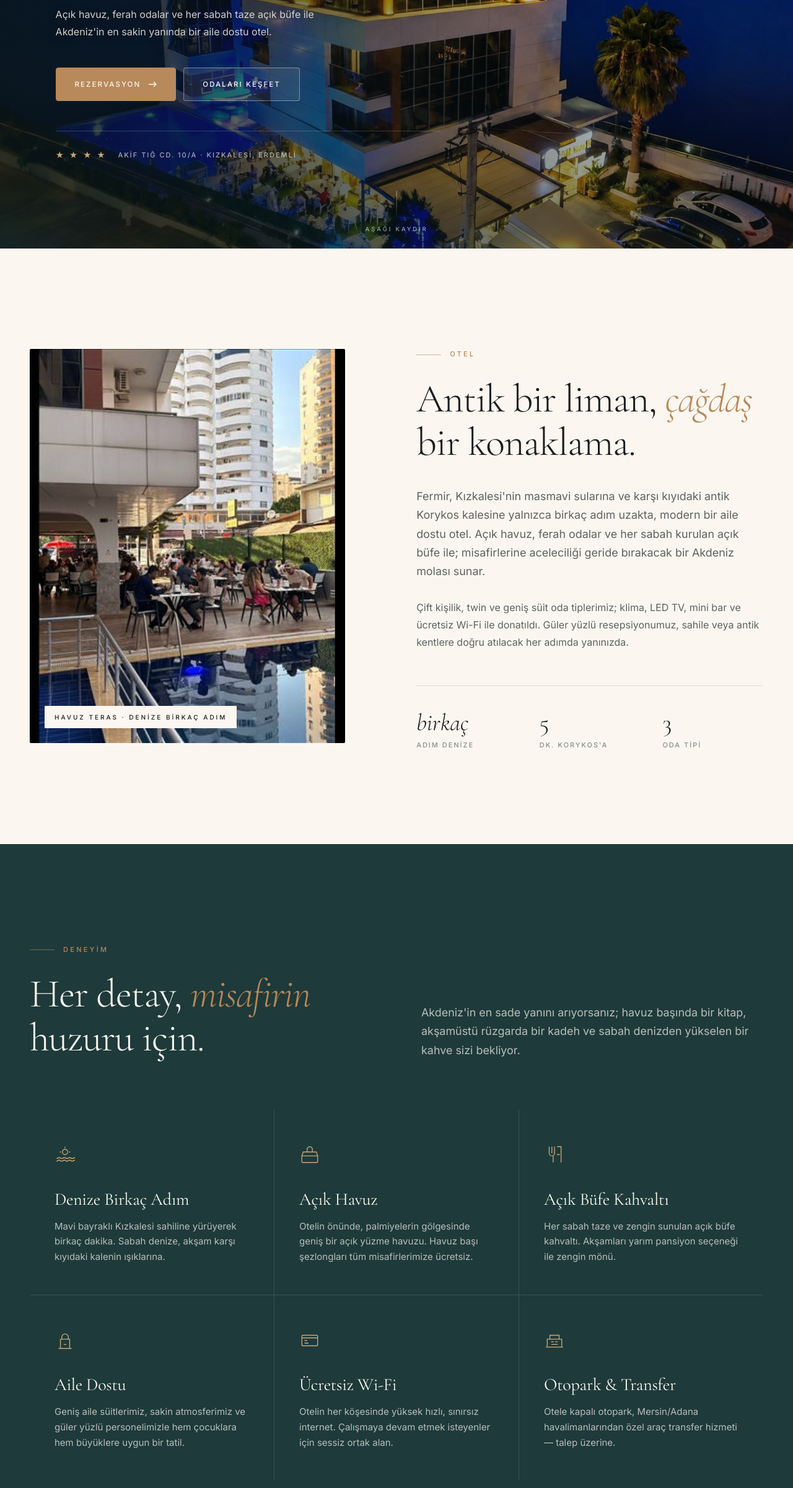
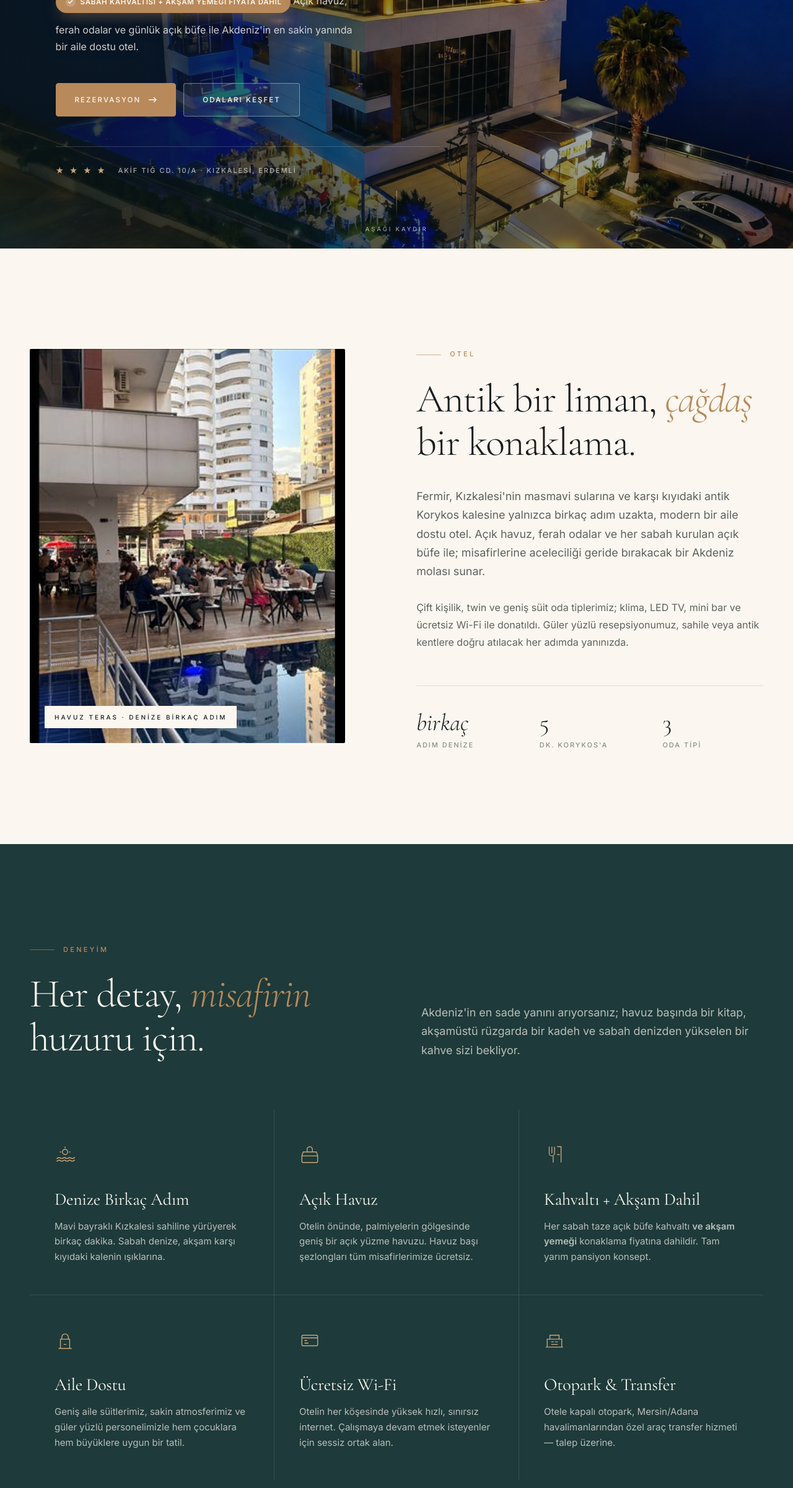
Before and after one commit to enssgenc/mersinfenrirotel, a plain HTML site: page index.html in a window 1280 px wide. Shown: the part 399-2800 px from the top of the page at 62% size. Drawn offline with nearby package versions, Linux system fonts and the light colour scheme.

Commit message:
feat: half-board (kahvalti + aksam) emphasis + nav__mobile cache-immune
Half-board (yarım pansiyon) is the actual product. Surfacing it across
every customer-decision touchpoint:

- <title> and meta description: 'Yarım Pansiyon' replaces 'Denize Yakın'
- og:title / og:description match
- Hero: new bronze pill badge above the sub-paragraph
  ('Sabah kahvaltısı + akşam yemeği fiyata dahil')
- Experience grid: 'Açık Büfe Kahvaltı' card renamed to
  'Kahvaltı + Akşam Dahil' with stronger copy
- Dining section: eyebrow 'Restoran · Yarım Pansiyon', headline
  'Kahvaltı ve akşam yemeği fiyata dahil', bronze 'dahil' marker
  on the Sabah / Akşam list items
- Hotel JSON-LD: amenityFeature renamed to 'Açık Büfe Kahvaltı Dahil'
  and 'Akşam Yemeği Dahil (Yarım Pansiyon)'; description rewritten
- FAQPage + visible SSS: question rewritten to 'Yemekler fiyata
  dahil mi?' with explicit half-board answer

nav__mobile hardening:
- Default rule now uses display: none !important
- @media mobile block uses display: flex !important
- Eliminates the symptom users saw on iPhone where stale CSS or odd
  cascade order leaked the menu links into the page body

```diff
--- a/css/styles.css
+++ b/css/styles.css
@@ -366,8 +366,10 @@ p { margin: 0; }
 }
 
 /* Mobile menu container — hidden by default at every breakpoint;
-   only the mobile @media query below opts it back in.            */
-.nav__mobile { display: none; }
+   only the mobile @media query below opts it back in. !important
+   prevents any stale cached CSS or specificity quirk from leaking
+   the menu links into the page flow.                              */
+.nav__mobile { display: none !important; }
 
 .nav__toggle span {
   position: absolute;
@@ -498,6 +500,37 @@ p { margin: 0; }
   margin-bottom: 44px;
   text-shadow: 0 1px 14px rgba(0, 0, 0, 0.45);
   animation: hero-fade-up 1s var(--ease-out) 0.45s both;
+}
+
+.hero__badge {
+  display: inline-flex;
+  align-items: center;
+  gap: 8px;
+  padding: 8px 14px 8px 16px;
+  margin-bottom: 14px;
+  background: var(--bronze);
+  color: var(--cream);
+  font-family: var(--font-body);
+  font-size: 11.5px;
+  font-weight: 600;
+  letter-spacing: 0.06em;
+  text-transform: uppercase;
+  border-radius: 999px;
+  box-shadow: 0 10px 26px -8px rgba(184, 137, 90, 0.55);
+  text-shadow: none;
+}
+
+.hero__badge::before {
+  content: "✓";
+  font-size: 11px;
+  font-weight: 700;
+  width: 16px;
+  height: 16px;
+  border-radius: 50%;
+  background: rgba(251, 247, 240, 0.2);
+  display: inline-flex;
+  align-items: center;
+  justify-content: center;
 }
 
 .hero__actions {
@@ -1735,7 +1768,7 @@ p { margin: 0; }
     background: var(--cream);
     z-index: 55;
     padding: 110px 28px 40px;
-    display: flex;
+    display: flex !important;
     flex-direction: column;
     gap: 8px;
     transform: translateY(-100%);
--- a/index.html
+++ b/index.html
@@ -22,8 +22,8 @@
     src="https://www.facebook.com/tr?id=988957093495648&ev=PageView&noscript=1" alt=""/></noscript>
   <!-- End Meta Pixel -->
 
-  <title>Mersin Kızkalesi Otel · Fermir Otel — Denize Yakın Havuzlu Aile Oteli</title>
-  <meta name="description" content="Mersin Kızkalesi'nde denize birkaç adım uzaklıkta, açık havuzlu, açık büfe kahvaltılı aile dostu otel. Fermir Otel · Akif Tığ Cd. 10/A, Erdemli. Rezervasyon: 0324 404 07 70." />
+  <title>Mersin Kızkalesi Otel · Fermir Otel — Yarım Pansiyon Havuzlu Aile Oteli</title>
+  <meta name="description" content="Mersin Kızkalesi'nde denize birkaç adım; açık havuzlu, sabah kahvaltısı + akşam yemeği fiyata dahil aile oteli. Fermir Otel · Akif Tığ Cd. 10/A, Erdemli. Rezervasyon: 0324 404 07 70." />
   <meta name="keywords" content="mersin kızkalesi otel, kızkalesi otel, kızkalesi havuzlu otel, kızkalesi aile oteli, denize yakın otel mersin, kızkalesi konaklama, fermir otel, kızkalesi denize sıfır otel, erdemli otel, mersin otel rezervasyon" />
   <meta name="author" content="Mersin Fermir Otel" />
   <meta name="geo.region" content="TR-33" />
@@ -38,8 +38,8 @@
   <meta property="og:type" content="website" />
   <meta property="og:site_name" content="Mersin Fermir Otel" />
   <meta property="og:url" content="https://mersinfermirotel.com/" />
-  <meta property="og:title" content="Mersin Kızkalesi Otel · Fermir Otel — Denize Yakın Havuzlu Aile Oteli" />
-  <meta property="og:description" content="Mersin Kızkalesi'nde denize birkaç adım uzaklıkta, açık havuzlu, açık büfe kahvaltılı aile dostu otel. Rezervasyon: 0324 404 07 70." />
+  <meta property="og:title" content="Mersin Kızkalesi Otel · Fermir Otel — Yarım Pansiyon Havuzlu Aile Oteli" />
+  <meta property="og:description" content="Mersin Kızkalesi'nde denize birkaç adım; sabah kahvaltısı + akşam yemeği fiyata dahil. Açık havuz, aile süitleri, ücretsiz Wi-Fi. Rezervasyon: 0324 404 07 70." />
   <meta property="og:image" content="https://mersinfermirotel.com/assets/images/slider44.jpg" />
   <meta property="og:image:width" content="1672" />
   <meta property="og:image:height" content="941" />
@@ -72,7 +72,7 @@
     "@id": "https://mersinfermirotel.com/#hotel",
     "name": "Mersin Fermir Otel",
     "alternateName": ["Fermir Otel", "Mersin Kızkalesi Otel"],
-    "description": "Mersin Kızkalesi'nde denize birkaç adım uzaklıkta, açık havuzlu, açık büfe kahvaltılı aile dostu otel. Çift kişilik, twin ve aile süiti odalar; klima, LED TV, mini bar, ücretsiz Wi-Fi.",
+    "description": "Mersin Kızkalesi'nde denize birkaç adım uzaklıkta aile dostu otel. Konaklamaya sabah açık büfe kahvaltı VE akşam yemeği dahildir (yarım pansiyon). Açık havuz, çift kişilik / twin / aile süiti odalar; klima, LED TV, mini bar, ücretsiz Wi-Fi.",
     "url": "https://mersinfermirotel.com/",
     "image": [
       "https://mersinfermirotel.com/assets/images/slider44.jpg",
@@ -107,8 +107,8 @@
     "paymentAccepted": ["Cash", "Credit Card"],
     "amenityFeature": [
       { "@type": "LocationFeatureSpecification", "name": "Açık Havuz", "value": true },
-      { "@type": "LocationFeatureSpecification", "name": "Açık Büfe Kahvaltı", "value": true },
-      { "@type": "LocationFeatureSpecification", "name": "Yarım Pansiyon", "value": true },
+      { "@type": "LocationFeatureSpecification", "name": "Açık Büfe Kahvaltı Dahil", "value": true },
+      { "@type": "LocationFeatureSpecification", "name": "Akşam Yemeği Dahil (Yarım Pansiyon)", "value": true },
       { "@type": "LocationFeatureSpecification", "name": "Ücretsiz Wi-Fi", "value": true },
       { "@type": "LocationFeatureSpecification", "name": "Klimalı Odalar", "value": true },
       { "@type": "LocationFeatureSpecification", "name": "Mini Bar", "value": true },
@@ -209,10 +209,10 @@
       },
       {
         "@type": "Question",
-        "name": "Mersin Kızkalesi Fermir Otel'de kahvaltı dahil mi?",
+        "name": "Fermir Otel'de yemekler fiyata dahil mi?",
         "acceptedAnswer": {
           "@type": "Answer",
-          "text": "Tüm konaklamalara her sabah açık büfe kahvaltı dahildir. Akşamları yarım pansiyon seçeneği ile günlük değişen menü servis edilir."
+          "text": "Evet, Mersin Fermir Otel yarım pansiyon konseptli bir oteldir. Konaklama fiyatına her sabah açık büfe kahvaltı ve her akşam yemeği dahildir. Ekstra ödeme yapılmaz. Şefimiz mevsime göre değişen Akdeniz mutfağı sunar; çocuk menüsü ve diyet seçenekleri rezervasyonda talep edilebilir."
         }
       },
       {
@@ -331,7 +331,8 @@
         </h1>
 
         <p class="hero__sub">
-          Açık havuz, ferah odalar ve her sabah taze açık büfe ile
+          <strong class="hero__badge">Sabah kahvaltısı + akşam yemeği fiyata dahil</strong>
+          Açık havuz, ferah odalar ve günlük açık büfe ile
           Akdeniz'in en sakin yanında bir aile dostu otel.
         </p>
 
@@ -438,8 +439,8 @@
             <path d="M8 4v10a4 4 0 008 0V4M12 4v10M20 4h6v24"/>
             <path d="M20 16h4M14 18v10"/>
           </svg>
-          <h3>Açık Büfe Kahvaltı</h3>
-          <p>Her sabah taze ve zengin sunulan açık büfe kahvaltı. Akşamları yarım pansiyon seçeneği ile zengin mönü.</p>
+          <h3>Kahvaltı + Akşam Dahil</h3>
+          <p>Her sabah taze açık büfe kahvaltı <strong>ve akşam yemeği</strong> konaklama fiyatına dahildir. Tam yarım pansiyon konsept.</p>
         </article>
 
         <article class="experience__cell reveal">
@@ -647,23 +648,23 @@
         </div>
         <div>
           <div class="reveal">
-            <div class="eyebrow">Restoran</div>
-            <h2 class="section-title">Güne <em>açık büfe</em> ile başlayın.</h2>
+            <div class="eyebrow">Restoran · Yarım Pansiyon</div>
+            <h2 class="section-title">Kahvaltı ve akşam yemeği <em>fiyata dahil</em>.</h2>
           </div>
           <p class="reveal reveal--delay-1" style="color:var(--ink-soft);font-size:1.05rem;line-height:1.7;margin-top:24px;">
-            Her sabah taze meyvelerden ev yapımı reçellere, yöresel peynirlerden sıcak çorbalara kadar
-            zengin bir açık büfe kahvaltı sunarız. Akşam yarım pansiyon misafirlerimiz için günlük
-            değişen menü ile servis devam eder.
+            Konaklama fiyatımıza <strong>her sabah açık büfe kahvaltı ve her akşam yemek servisi</strong>
+            dahildir &mdash; ekstra ödeme yok. Şefimiz yerel üreticilerden topladığı sebze, balık ve
+            zeytinyağı ile mevsime göre değişen Akdeniz mutfağı hazırlar.
           </p>
 
           <ul class="dining__list reveal reveal--delay-2">
             <li>
               <strong>Sabah</strong>
-              <span>Açık büfe kahvaltı &middot; her gün</span>
+              <span>Açık büfe kahvaltı &middot; her gün &middot; <em style="color:var(--bronze);font-style:normal;font-weight:600;">dahil</em></span>
             </li>
             <li>
               <strong>Akşam</strong>
-              <span>Yarım pansiyon &middot; günlük değişen mönü</span>
+              <span>Akşam yemeği &middot; günlük değişen menü &middot; <em style="color:var(--bronze);font-style:normal;font-weight:600;">dahil</em></span>
             </li>
             <li>
               <strong>Havuz başı</strong>
@@ -835,8 +836,8 @@
         </details>
 
         <details class="faq reveal">
-          <summary><h3>Mersin Kızkalesi Fermir Otel'de kahvaltı dahil mi?</h3></summary>
-          <p>Tüm konaklamalara her sabah açık büfe kahvaltı dahildir. Akşamları yarım pansiyon seçeneği ile günlük değişen menü servis edilir.</p>
+          <summary><h3>Fermir Otel'de yemekler fiyata dahil mi?</h3></summary>
+          <p>Evet, Mersin Fermir Otel <strong>yarım pansiyon</strong> konseptli bir oteldir. Konaklama fiyatına <strong>her sabah açık büfe kahvaltı ve her akşam yemeği dahildir</strong> — ekstra ödeme yapılmaz. Şefimiz mevsime göre değişen Akdeniz mutfağı sunar; çocuk menüsü ve diyet seçenekleri rezervasyonda talep edilebilir.</p>
         </details>
 
         <details class="faq reveal">
```
